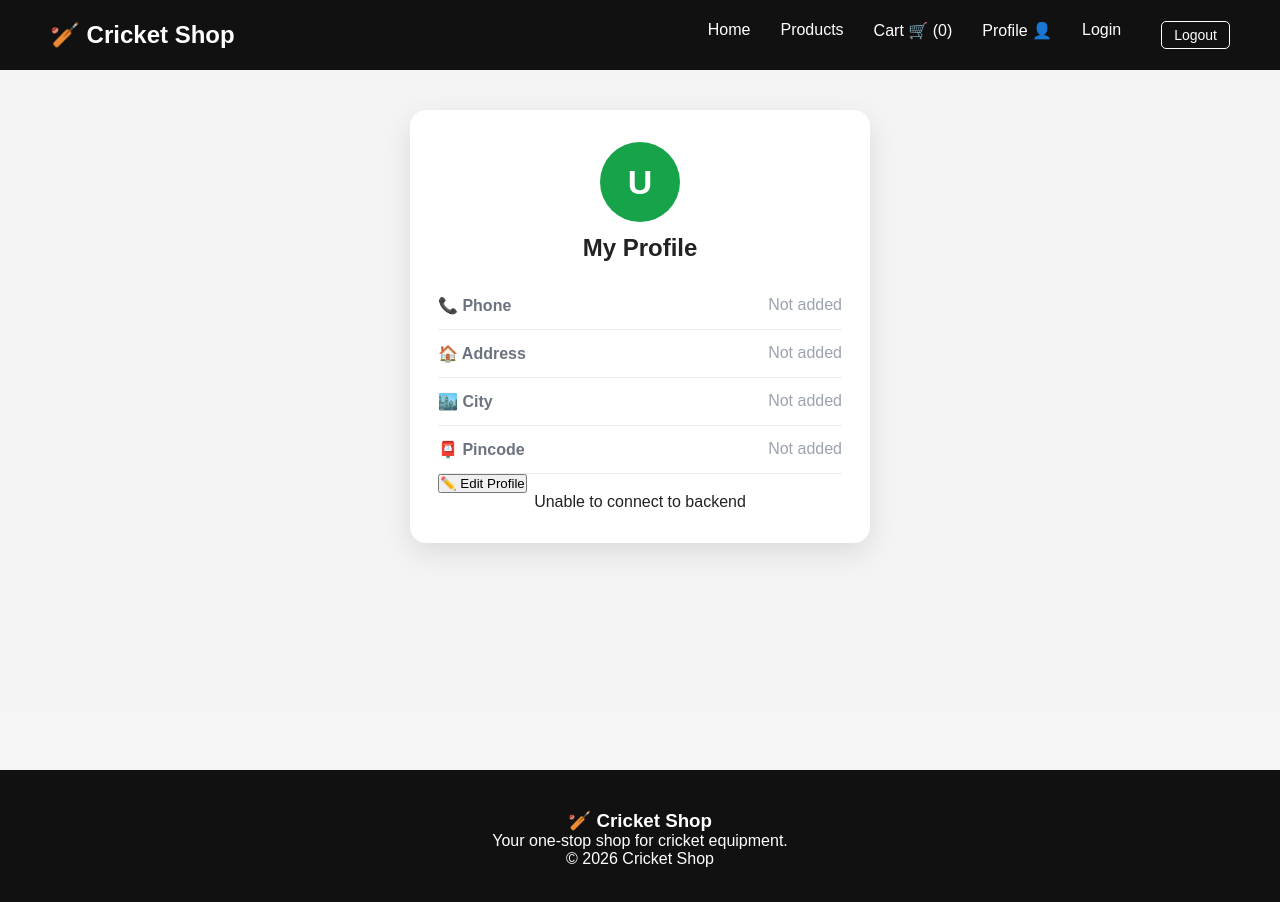
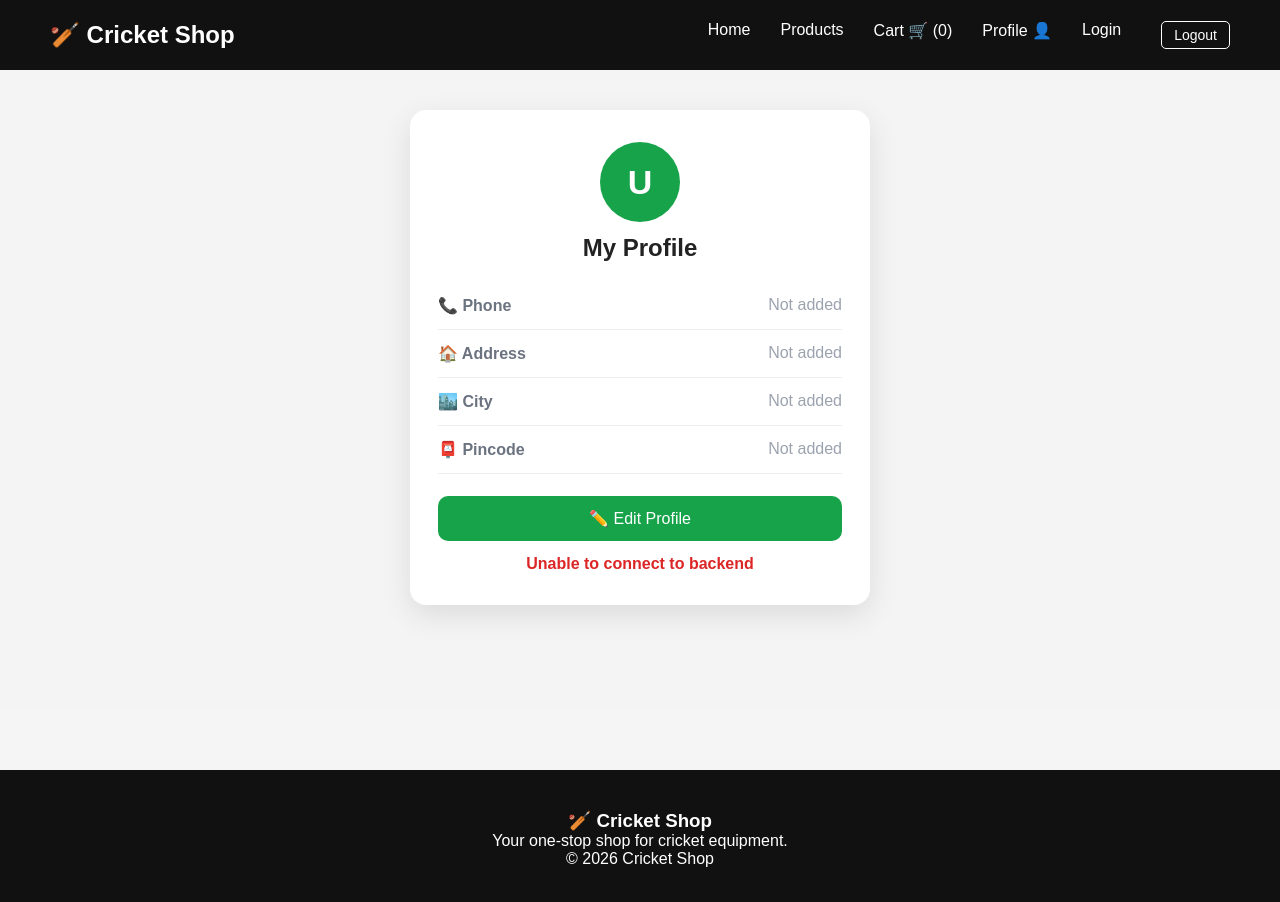
Before and after one commit to 23ucs050-collab/cricket-shop, a React (Vite) app in the folder cricket-shop/: page /profile in a window 1280 px wide. Shown: the top 902 px of the page. Built offline with nearby package versions, Linux system fonts and the light colour scheme; no server answers; sample sign-in values are in the browser's storage.

Commit message:
fix Profile.css

```diff
--- a/cricket-shop/src/Pages/Profile.css
+++ b/cricket-shop/src/Pages/Profile.css
@@ -114,4 +114,84 @@
 }
 
 .profile-card input,
-.profile-card textarea
+.profile-card textarea {
+  width: 100%;
+  padding: 11px 12px;
+  border: 2px solid #e5e7eb;
+  border-radius: 10px;
+  font-size: 15px;
+  font-family: inherit;
+  box-sizing: border-box;
+  outline: none;
+}
+
+.profile-card input:focus,
+.profile-card textarea:focus {
+  border-color: #16a34a;
+}
+
+.profile-card input:disabled {
+  background: #f3f4f6;
+  color: #6b7280;
+}
+
+.profile-row {
+  display: flex;
+  gap: 12px;
+}
+
+.profile-row > div {
+  flex: 1;
+}
+
+/* ---------- Buttons ---------- */
+.profile-actions {
+  display: flex;
+  gap: 12px;
+  margin-top: 20px;
+}
+
+.btn-primary,
+.btn-secondary {
+  flex: 1;
+  padding: 13px;
+  border-radius: 10px;
+  font-size: 16px;
+  cursor: pointer;
+}
+
+.btn-primary {
+  background: #16a34a;
+  color: #fff;
+  border: none;
+}
+
+.btn-primary:hover {
+  background: #15803d;
+}
+
+.btn-primary:disabled {
+  opacity: 0.6;
+  cursor: not-allowed;
+}
+
+.btn-secondary {
+  background: #fff;
+  color: #374151;
+  border: 2px solid #e5e7eb;
+}
+
+.btn-secondary:hover {
+  background: #f3f4f6;
+}
+
+.edit-btn {
+  width: 100%;
+  margin-top: 22px;
+}
+
+.profile-error {
+  margin-top: 14px;
+  color: #dc2626;
+  font-weight: 600;
+}
```
